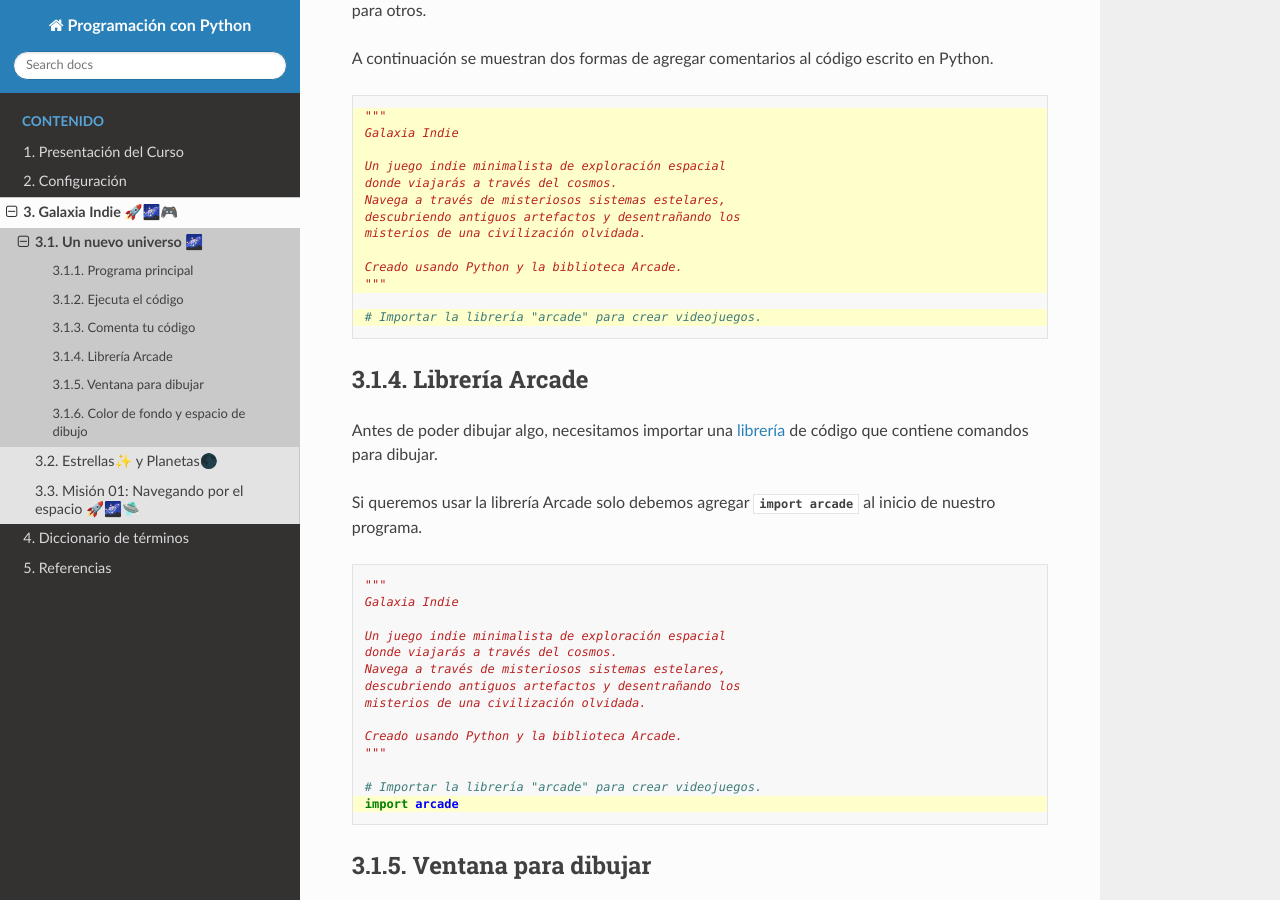
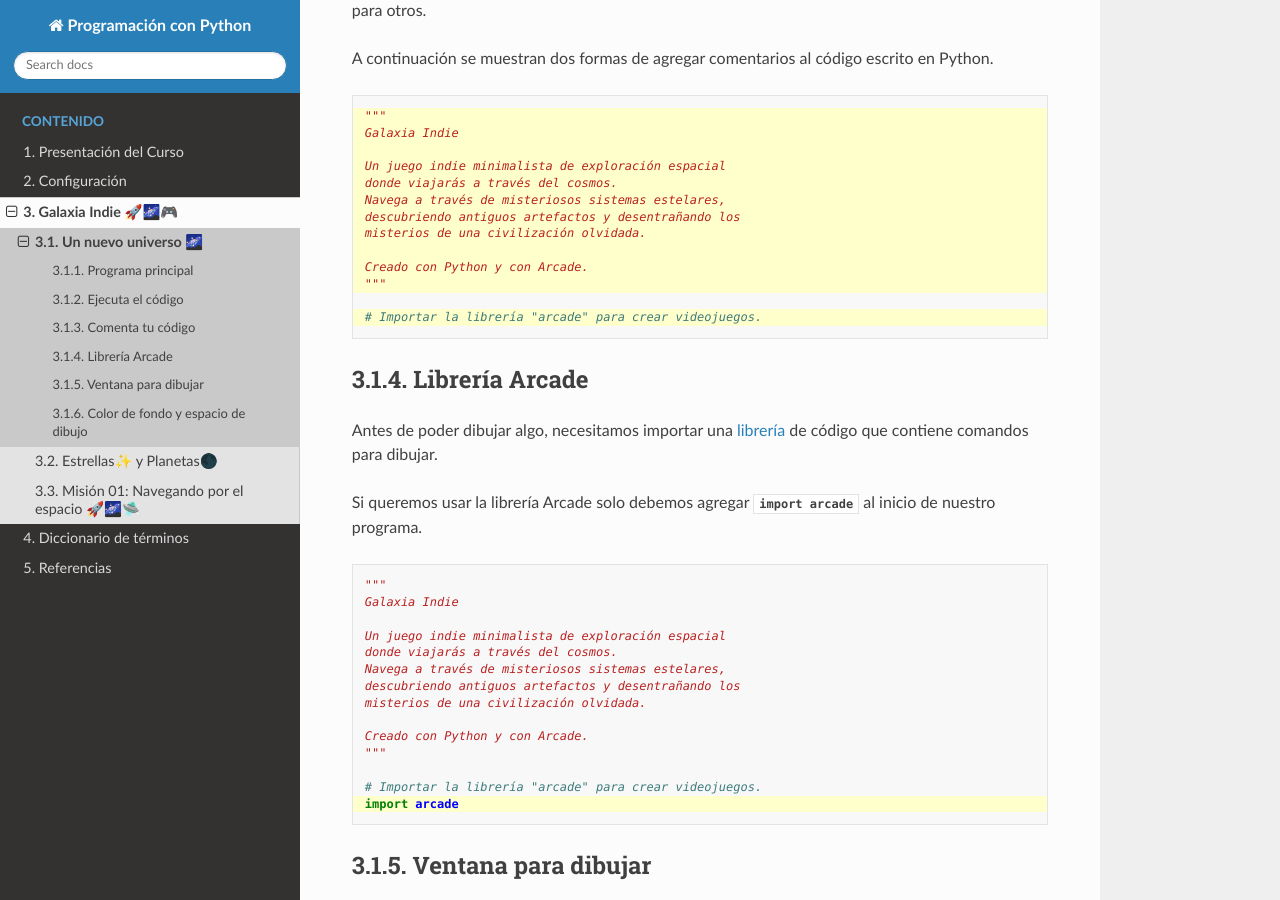
Before and after one commit to aavendan/programacion-python, a Sphinx documentation site: the page built from docs/source/sesiones/sesion01.rst, in a window 1280 px wide and 900 px high, scrolled down 548 px. Built offline with Sphinx 7.4.7 and the Read the Docs theme 3.1.0, drawn with Linux system fonts in a browser that asks for light colours.

Commit message:
change intro comment

```diff
--- a/docs/source/sesiones/sesion01.rst
+++ b/docs/source/sesiones/sesion01.rst
@@ -41,7 +41,7 @@ comentarios al código escrito en Python.
     descubriendo antiguos artefactos y desentrañando los
     misterios de una civilización olvidada.
 
-    Creado usando Python y la biblioteca Arcade.
+    Creado con Python y con Arcade.
     """
 
     # Importar la librería "arcade" para crear videojuegos.
@@ -69,7 +69,7 @@ agregar :py:data:`import arcade` al inicio de nuestro programa.
     descubriendo antiguos artefactos y desentrañando los
     misterios de una civilización olvidada.
 
-    Creado usando Python y la biblioteca Arcade.
+    Creado con Python y con Arcade.
     """
 
     # Importar la librería "arcade" para crear videojuegos.
```
